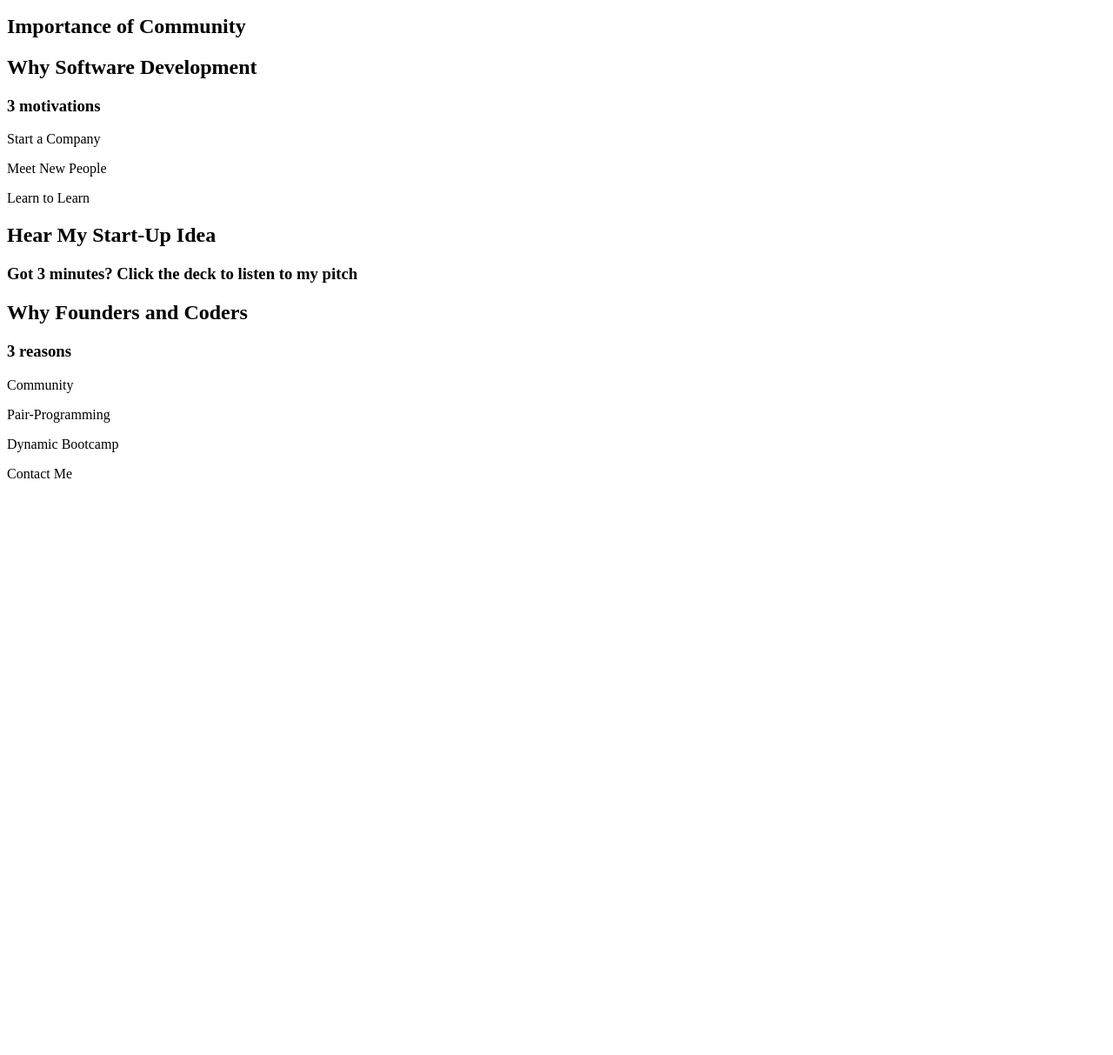
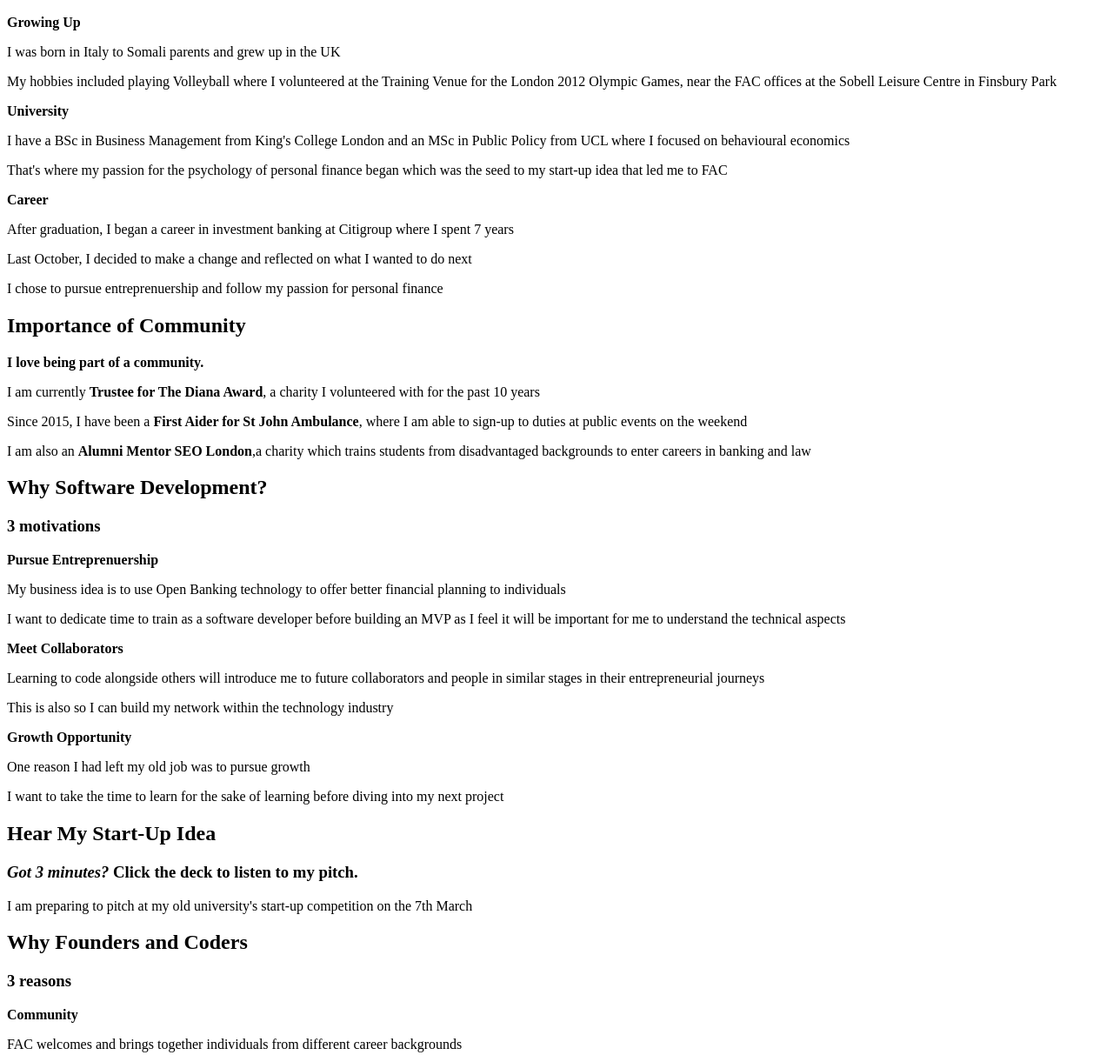
Before and after one commit to fahanibrahimhashi/FIH-portfoliowebsite, a plain HTML site: page index.html in a window 1280 px wide. Shown: the part 152-1365 px from the top of the page at 87% size. Before the commit the page ends 800 px from the top, so only its background shows below. Drawn offline with Linux system fonts and the light colour scheme.

Commit message:
Add the full copywriting for the website in html

```diff
--- a/index.html
+++ b/index.html
@@ -17,38 +17,65 @@
         <main>
             <section class="about">
                 <h2>About Me</h2>
+                <p><strong>Growing Up</strong></p>
+                <p>I was born in Italy to Somali parents and grew up in the UK</p>
+                <p>My hobbies included playing Volleyball where I volunteered at the Training Venue for the London 2012 Olympic Games, near the FAC offices at the Sobell Leisure Centre in Finsbury Park</p>
+                <p><strong>University</strong></p>
+                <p>I have a BSc in Business Management from King's College London and an MSc in Public Policy from UCL where I focused on behavioural economics</p>
+                <p>That's where my passion for the psychology of personal finance began which was the seed to my start-up idea that led me to FAC</p>
+                <p><strong>Career</strong></p>
+                <p>After graduation, I began a career in investment banking at Citigroup where I spent 7 years</p>
+                <p>Last October, I decided to make a change and reflected on what I wanted to do next</p>
+                <p>I chose to pursue entreprenuership and follow my passion for personal finance</p>
             </section>
             <section class="community">
                 <h2>Importance of Community</h2>
+                <p><strong>I love being part of a community.</p></strong>
+                <p>I am currently <strong>Trustee for The Diana Award</strong>, a charity I volunteered with for the past 10 years</p>
+                <p>Since 2015, I have been a <strong>First Aider for St John Ambulance</strong>, where I am able to sign-up to duties at public events on the weekend</p>
+                <p>I am also an <strong>Alumni Mentor SEO London</strong>,a charity which trains students from disadvantaged backgrounds to enter careers in banking and law</p>
             </section>
             <section class="career">
-                <h2>Why Software Development</h2>
+                <h2>Why Software Development?</h2>
                 <h3>3 motivations</h3>
                 <div class="career_sub">
-                    <p>Start a Company</p>
+                    <p><strong>Pursue Entreprenuership</strong></p>
+                    <p>My business idea is to use Open Banking technology to offer better financial planning to individuals</p>
+                    <p>I want to dedicate time to train as a software developer before building an MVP as I feel it will be important for me to understand the technical aspects</p>
                 </div>
                 <div class="career_sub">
-                    <p>Meet New People</p>
+                    <p><strong>Meet Collaborators</strong></p>
+                    <p>Learning to code alongside others will introduce me to future collaborators and people in similar stages in their entrepreneurial journeys</p>
+                    <p>This is also so I can build my network within the technology industry</p>
                 </div>
                 <div class="career_sub">
-                    <p>Learn to Learn</p>
+                    <p><strong>Growth Opportunity</strong></p>
+                    <p>One reason I had left my old job was to pursue growth</p>
+                    <p>I want to take the time to learn for the sake of learning before diving into my next project</p>
                 </div>
             </section>
             <section class="idea">
                 <h2>Hear My Start-Up Idea</h2>
-                <h3>Got 3 minutes? Click the deck to listen to my pitch</h3>
+                <h3><em>Got 3 minutes?</em> Click the deck to listen to my pitch.</h3>
+                <p>I am preparing to pitch at my old university's start-up competition on the 7th March</p>
             </section>
             <section class="FAC">
                 <h2>Why Founders and Coders</h2>
                 <h3>3 reasons</h3>
                 <div class="FAC_sub">
-                    <p>Community</p>
+                    <p><strong>Community</strong></p>
+                    <p>FAC welcomes and brings together individuals from different career backgrounds</p>
+                    <p>At the coding meetups, I met previous mentors who have made the switch into technology having studied different subjects at university or pursued a different career</p>
                 </div>
                 <div class="FAC_sub">
-                    <p>Pair-Programming</p>
+                    <p><strong>Pair-Programming</p></strong>
+                    <p>The emphasis on peer-to-peer learning mirrors how people work together</p>
+                    <p>I often used to discuss with my colleagues in abstract terms and later work in pairs to run analyses together in Excel</p>
                 </div>
                 <div class="FAC_sub">
-                    <p>Dynamic Bootcamp</p>
+                    <p><strong>Dynamic Bootcamp</p></strong>
+                    <p>The Tech for Better projects peaked my interest</p>
+                    <p>I feel that working on these will help me approach building an MVP for my business idea</p>
                 </div>
             </section>
         </main>
```
